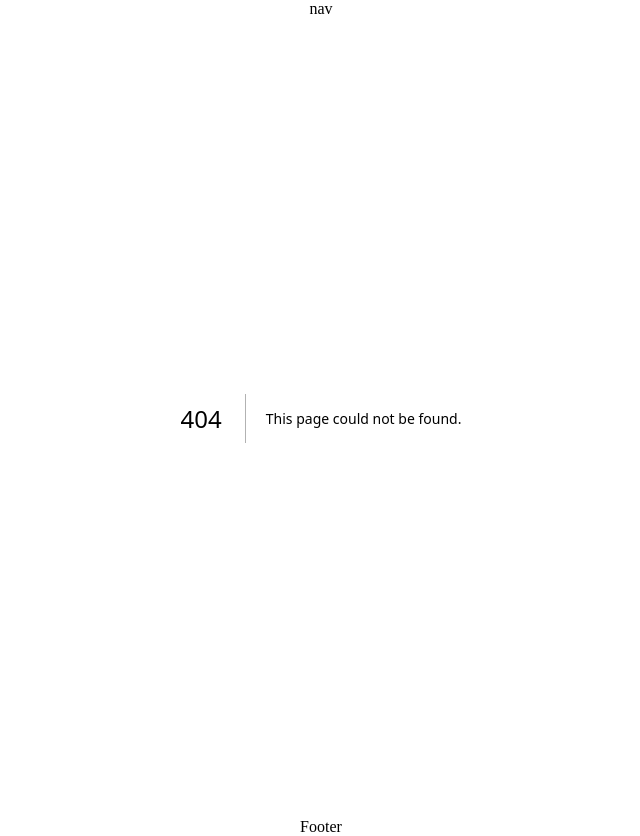
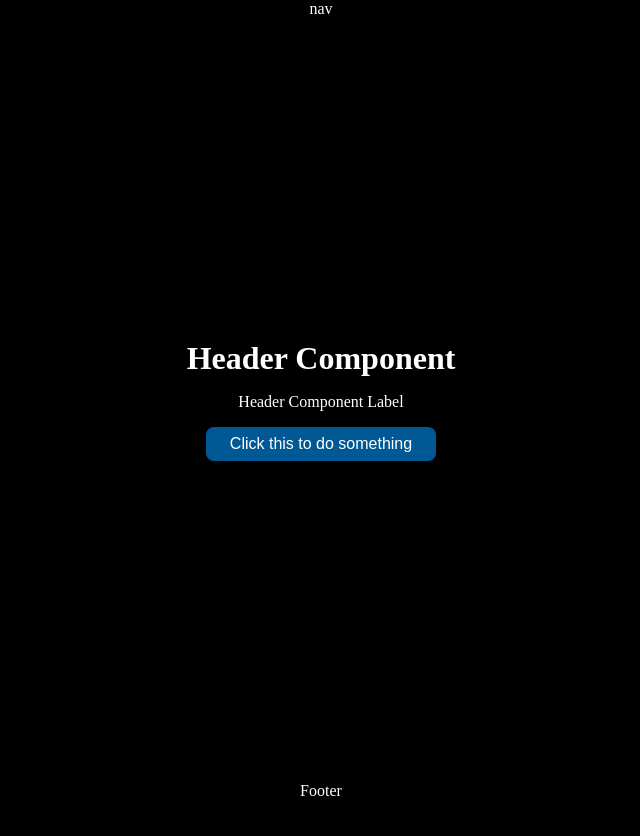
Before and after one commit to RyanBriggsDev/portfolio-2023, a Next.js app: page /utility-components/header in a window 1280 px wide. Before the commit this address had no page. Shown: the whole page, without its empty margins (319-959 px from the left). After the commit the page ends 800 px from the top, so only its background shows below. Built offline with nearby package versions, Linux system fonts and the light colour scheme.

Commit message:
header component

```diff
--- /dev/null
+++ b/src/components/global/Header.jsx
@@ -0,0 +1,18 @@
+import Button from './Button'
+
+export default function Header (props) {
+
+    return (
+        <div className={`header ${props.className}`}>
+            <h1>{props.h1 ? props.h1 : 'h1'}</h1>
+            <p>{props.label ? props.label : 'label'}</p>
+            <Button
+                text={props.btnText}
+                textClassName={props.textClassName}
+                className={props.btnClassName}
+                fontSize={props.btnFontSize}
+                onClick={props.btnOnClick}
+            />
+        </div>
+    )
+}
--- a/src/pages/index.js
+++ b/src/pages/index.js
@@ -13,7 +13,7 @@ export default function Home() {
         <meta name="msapplication-TileColor" content="#da532c" />
         <meta name="theme-color" content="#ffffff" />
       </Head>
-      <h1>Vercel Test Setup</h1>
+      <h1>RyanBriggs.dev</h1>
     </>
   )
 }
--- a/src/pages/test-components/button/index.jsx
+++ b/src/pages/utility-components/button/index.jsx
@@ -1,4 +1,4 @@
-import Button from "../../../components/global/button/Button"
+import Button from "../../../components/global/Button"
 
 function index() {
   return (
--- /dev/null
+++ b/src/pages/utility-components/header/index.jsx
@@ -0,0 +1,22 @@
+import Header from '../../../components/global/Header'
+import { useRouter } from 'next/router'
+
+function index() {
+
+  const router = useRouter()
+
+  return (
+    <>
+      <Header
+        className='flex f-center f-d-col gap-1'
+        h1='Header Component'
+        label='Header Component Label'
+        btnText='Click this to do something'
+        btnOnClick={() => router.push('/')}
+        btnClassName='btn-primary'
+        />
+    </>
+  )
+}
+
+export default index
--- a/src/styles/globals.css
+++ b/src/styles/globals.css
@@ -36,6 +36,9 @@ a, a:hover, a:focus, a:active {
 .container {
     width: 100%;
     max-width: 60rem;
+    display: flex;
+    flex-direction: column;
+    gap: 4rem;
 }
 
 /* utility classes */
@@ -84,6 +87,7 @@ a, a:hover, a:focus, a:active {
 
         /* utility flex */
         .flex {display: flex;}
+        .f-d-col {flex-direction: column;}
         .fx-center {justify-content: center;}
         .fy-center {align-items: center;}
         .f-center {justify-content: center; align-items: center;}
@@ -117,3 +121,5 @@ a, a:hover, a:focus, a:active {
     }
 
     .btn-primary:hover {background-color: rgb(13, 58, 92);}
+
+    /* utility header */
```
Also changed, not shown: src/components/global/Button.jsx (renamed from src/components/global/button/Button.jsx).
